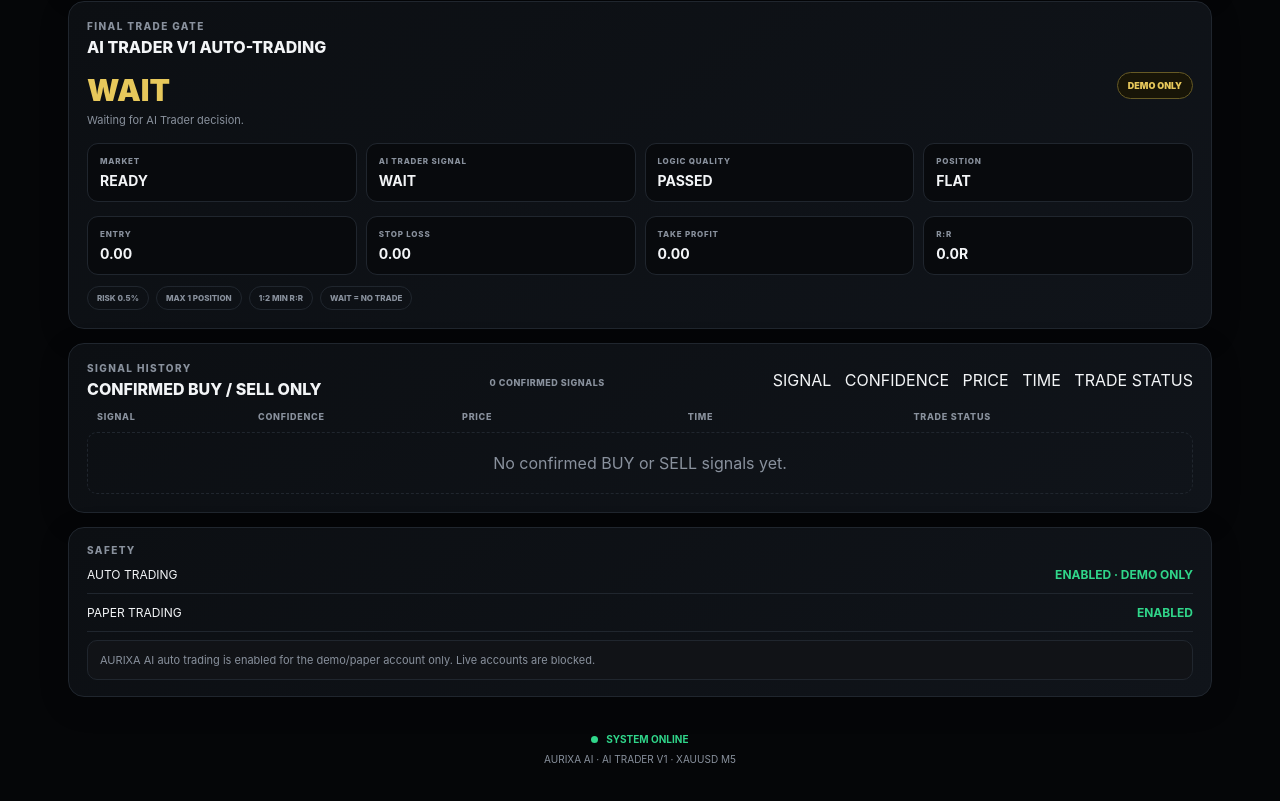
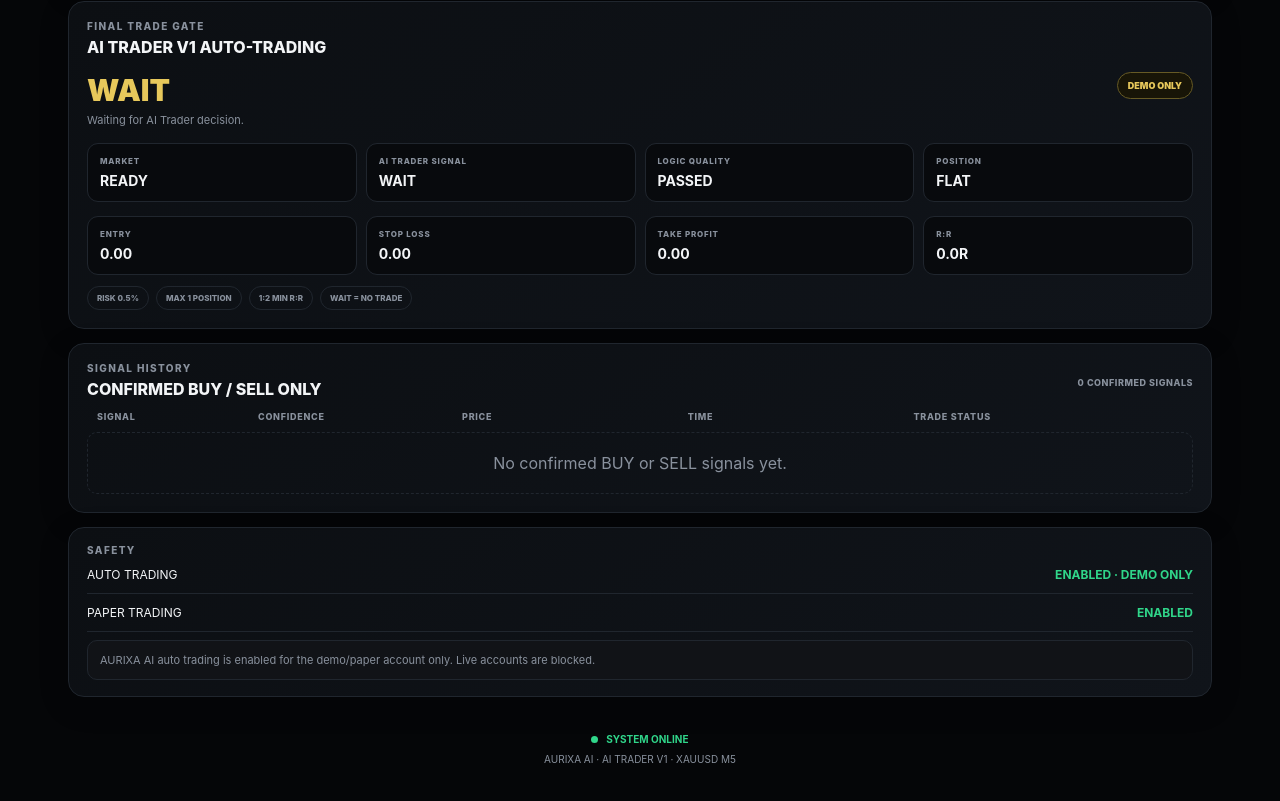
Before and after one commit to sinah2772/aurixa-ai, a website: page web/index.html in a window 1280 px wide. Shown: the part 1145-1946 px from the top of the page. Drawn offline with Linux system fonts and the light colour scheme; no server answers.

Commit message:
Fix signal history board overflow

```diff
--- a/web/index.html
+++ b/web/index.html
@@ -139,7 +139,7 @@
           <div class="section-title">SIGNAL HISTORY</div>
           <div class="section-heading">CONFIRMED BUY / SELL ONLY</div>
         </div>
-        <span id="confirmedSignalHistorySummary">0 CONFIRMED SIGNALS</span><span class="history-table-head">SIGNAL&nbsp;&nbsp; CONFIDENCE&nbsp;&nbsp; PRICE&nbsp;&nbsp; TIME&nbsp;&nbsp; TRADE STATUS</span>
+        <span id="confirmedSignalHistorySummary">0 CONFIRMED SIGNALS</span>
       </div>
       <div class="confirmed-signal-head">
         <span>SIGNAL</span><span>CONFIDENCE</span><span>PRICE</span><span>TIME</span><span>TRADE STATUS</span>
```
